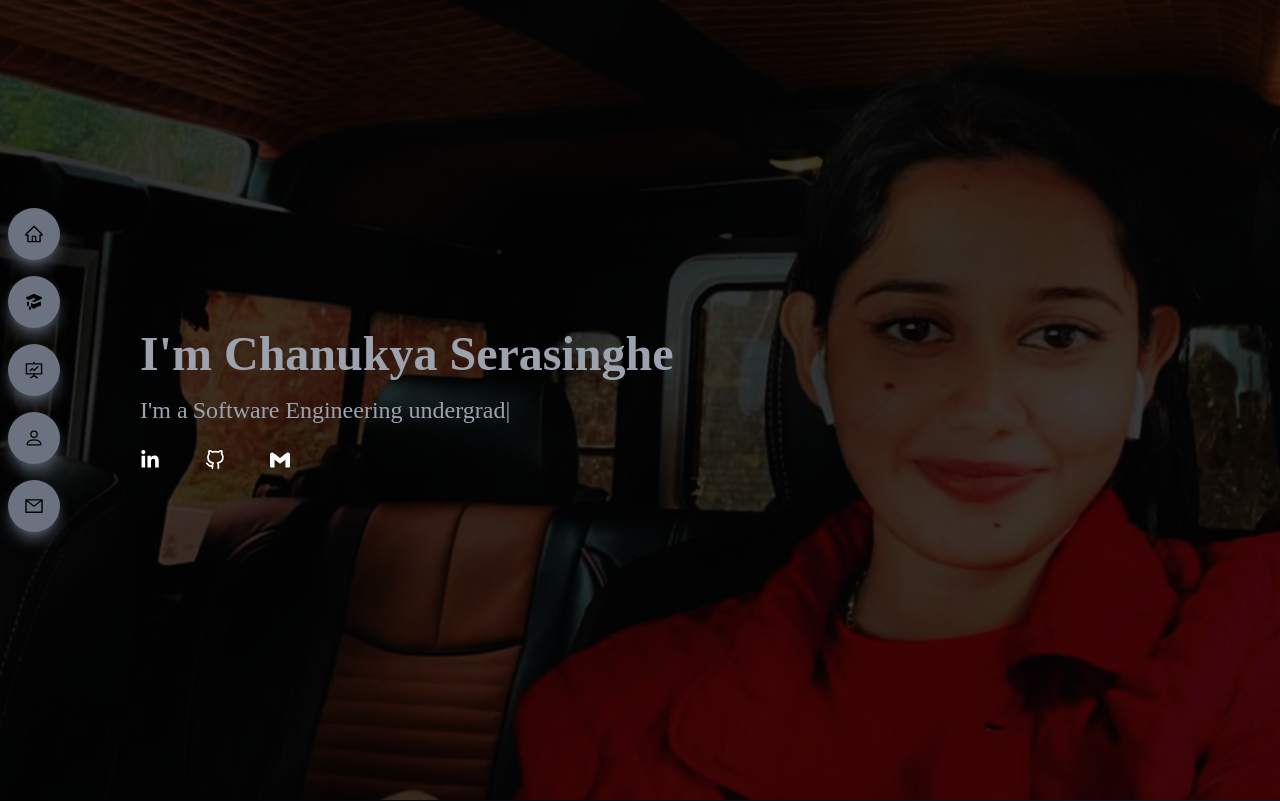
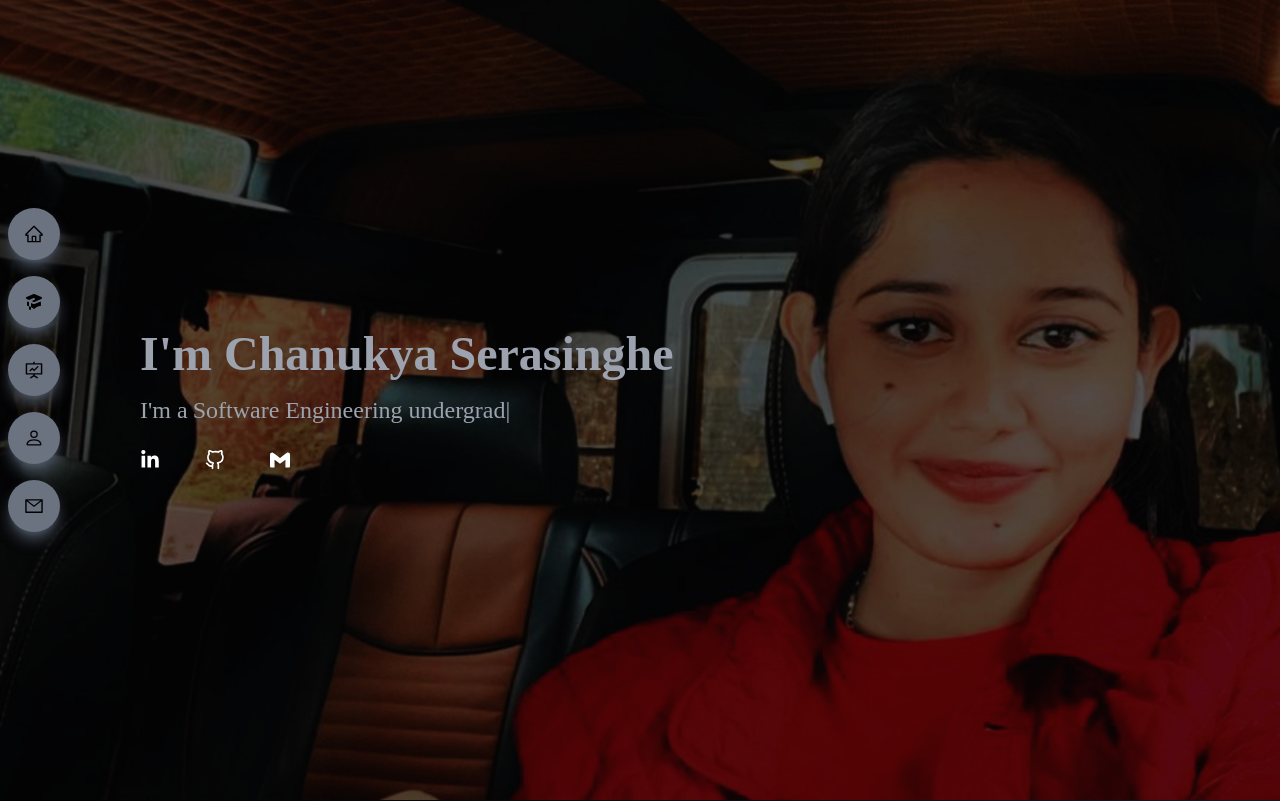
Before and after one commit to CharTheVirtuoso/My-Website, a React (Vite) app in the folder portfolio/: page / in a window 1280 px wide. Shown: the top 801 px of the page. Built offline with nearby package versions, Linux system fonts and the light colour scheme; a web font is replaced by a local one.

Commit message:
minor changes

```diff
--- a/portfolio/src/components/Main.jsx
+++ b/portfolio/src/components/Main.jsx
@@ -12,7 +12,7 @@ const Main = () => {
     return (
         <div id='main'>
             <img className='w-full h-screen object-cover object-left scale-x-[-1]' src={main} />
-            <div className='w-full h-screen absolute top-0 left-0 bg-black/50'>
+            <div className='w-full h-screen absolute top-0 left-0 bg-black/30'>
                 <div className=' max-w-[1000px] m-auto h-full w-full flex flex-col justify-center lg:items-start items-center '>
                     <h1 className='sm-text-6xl text-5xl font-bold text-gray-400'>I'm Chanukya Serasinghe</h1>
                     <h2 className='flex sm:text-2xl text-2xl pt-4 text-gray-400 '>I'm a
```
